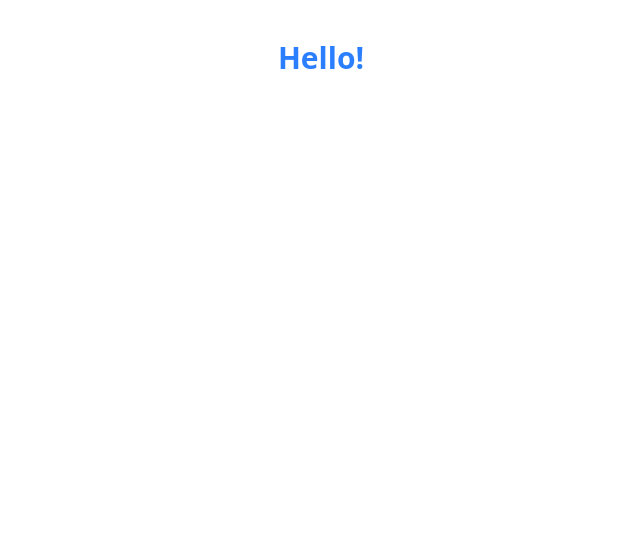
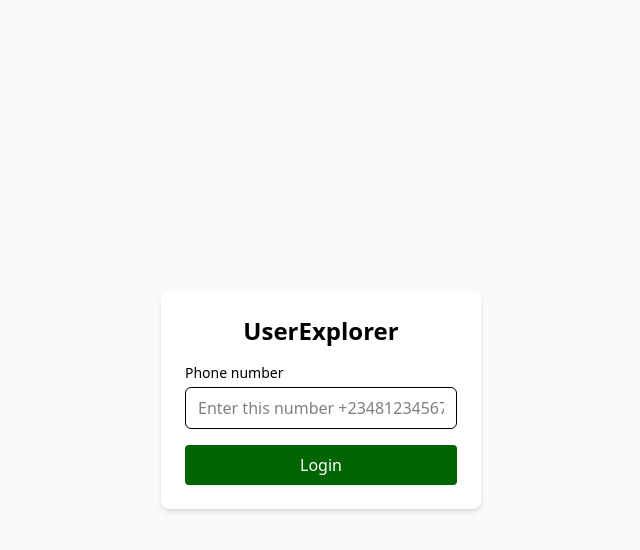
Before and after one commit to Dinma-Faith/react-user-explorer, a React (Vite) app: page /login in a window 1280 px wide. Shown: the top 550 px of the page, without its empty margins (319-959 px from the left). Built offline with nearby package versions, Linux system fonts and the light colour scheme.

Commit message:
fix: wrap App with BrowserRouter to resolve useNavigate error

```diff
--- a/src/App.jsx
+++ b/src/App.jsx
@@ -1,13 +1,20 @@
+import { BrowserRouter as Router, Routes, Route, Navigate } from "react-router-dom";
+import Login from "./pages/login";
+import Main from "./pages/Main";
+import Detail from "./pages/Detail";
+
 function App() {
+  return (
+    <Router>
+      <Routes>
+        <Route path="/" element={<Navigate to="/login" replace />} />
 
-  return (
-      <div className="text-center p-10">
-        <h1 className="text-3xl font-bold text-blue-500">
-        Hello!
-
-        </h1>
-      </div>
-  )
+        <Route path="/login" element={<Login />} />
+        <Route path="/main" element={<Main />} />
+        <Route path="/detail/:id" element={<Detail />} />
+      </Routes>
+    </Router>
+  );
 }
 
-export default App
+export default App;
```
